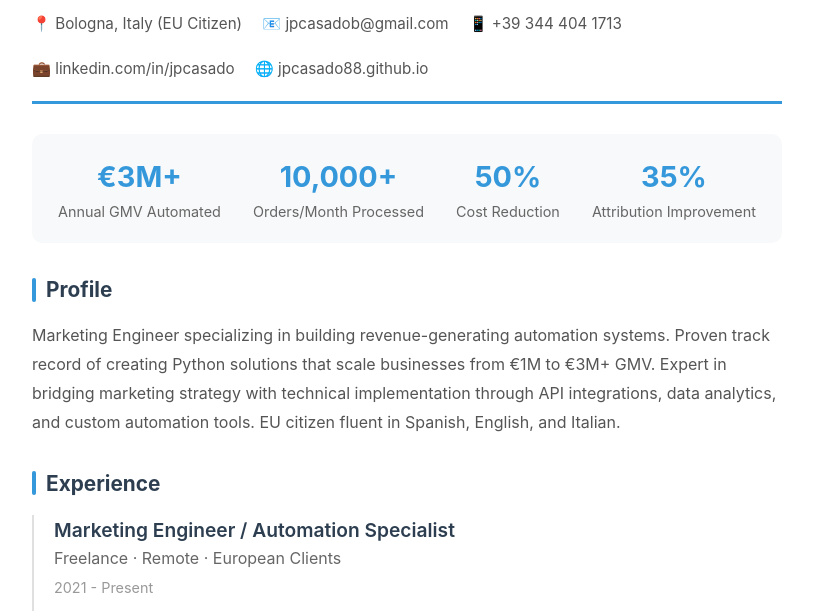
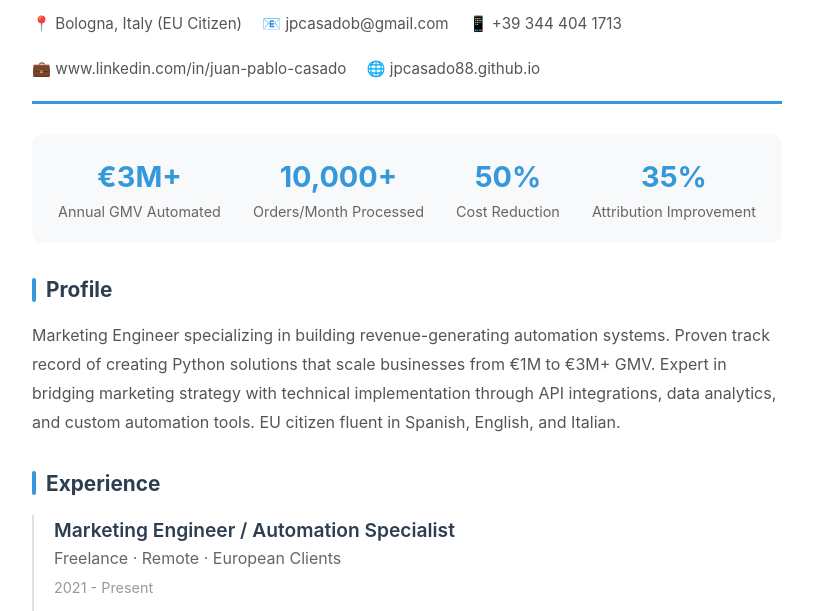
Before and after one commit to JPcasado88/portafolio, a plain HTML site: page cv.html in a window 1280 px wide. Shown: the part 150-761 px from the top of the page, without its empty margins (233-1046 px from the left). Drawn offline with Linux system fonts and the light colour scheme.

Commit message:
Update cv.html

```diff
--- a/cv.html
+++ b/cv.html
@@ -319,7 +319,7 @@
                     📱 +39 344 404 1713
                 </div>
                 <div class="contact-item">
-                    💼 linkedin.com/in/jpcasado
+                    💼 www.linkedin.com/in/juan-pablo-casado
                 </div>
                 <div class="contact-item">
                     🌐 jpcasado88.github.io
```
